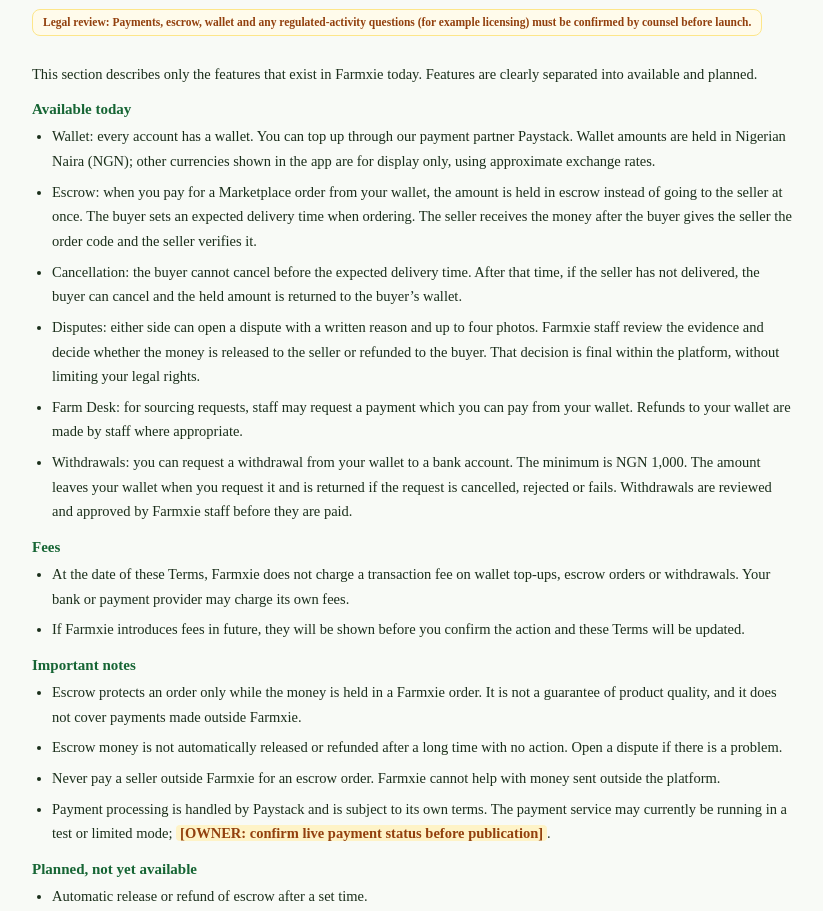
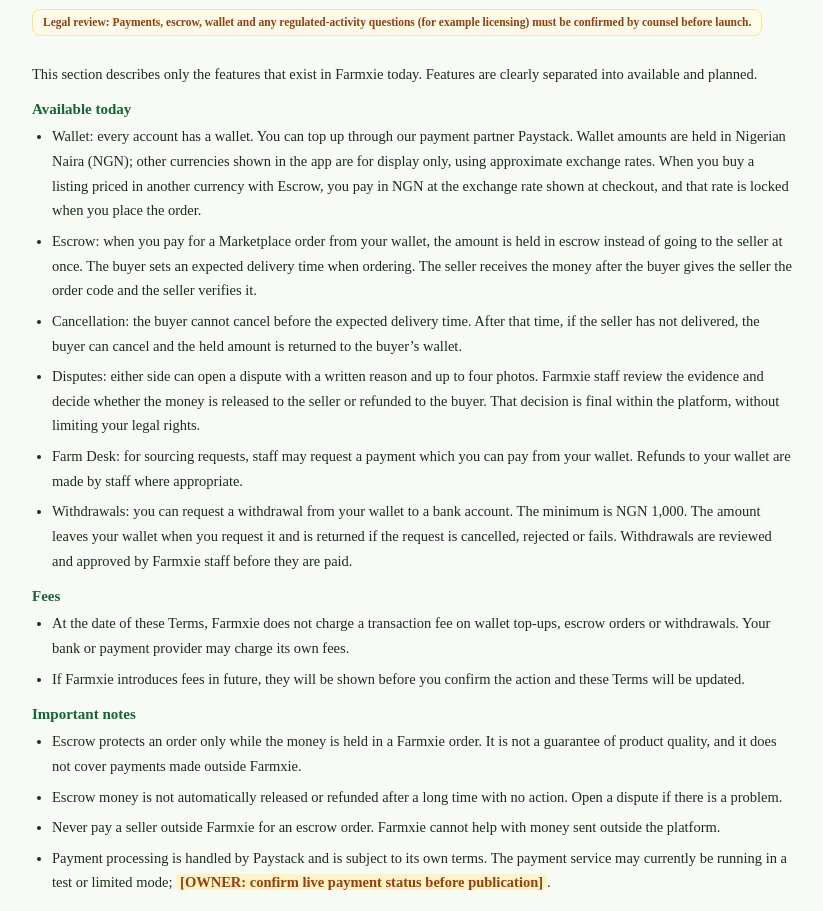
Before and after one commit to balarabeel-sudo/FarmLite, a React (Vite) app: page /terms in a window 1280 px wide. Shown: the part 3080-3991 px from the top of the page, without its empty margins (228-1051 px from the left). Built offline with nearby package versions, Linux system fonts and the light colour scheme; no server answers.

Commit message:
Update TermsPage.tsx

```diff
--- a/pages/TermsPage.tsx
+++ b/pages/TermsPage.tsx
@@ -134,7 +134,7 @@
     blocks: [
       { p: 'This section describes only the features that exist in Farmxie today. Features are clearly separated into available and planned.' },
       { sub: 'Available today', list: [
-        'Wallet: every account has a wallet. You can top up through our payment partner Paystack. Wallet amounts are held in Nigerian Naira (NGN); other currencies shown in the app are for display only, using approximate exchange rates.',
+        'Wallet: every account has a wallet. You can top up through our payment partner Paystack. Wallet amounts are held in Nigerian Naira (NGN); other currencies shown in the app are for display only, using approximate exchange rates. When you buy a listing priced in another currency with Escrow, you pay in NGN at the exchange rate shown at checkout, and that rate is locked when you place the order.',
         'Escrow: when you pay for a Marketplace order from your wallet, the amount is held in escrow instead of going to the seller at once. The buyer sets an expected delivery time when ordering. The seller receives the money after the buyer gives the seller the order code and the seller verifies it.',
         'Cancellation: the buyer cannot cancel before the expected delivery time. After that time, if the seller has not delivered, the buyer can cancel and the held amount is returned to the buyer’s wallet.',
         'Disputes: either side can open a dispute with a written reason and up to four photos. Farmxie staff review the evidence and decide whether the money is released to the seller or refunded to the buyer. That decision is final within the platform, without limiting your legal rights.',
```
